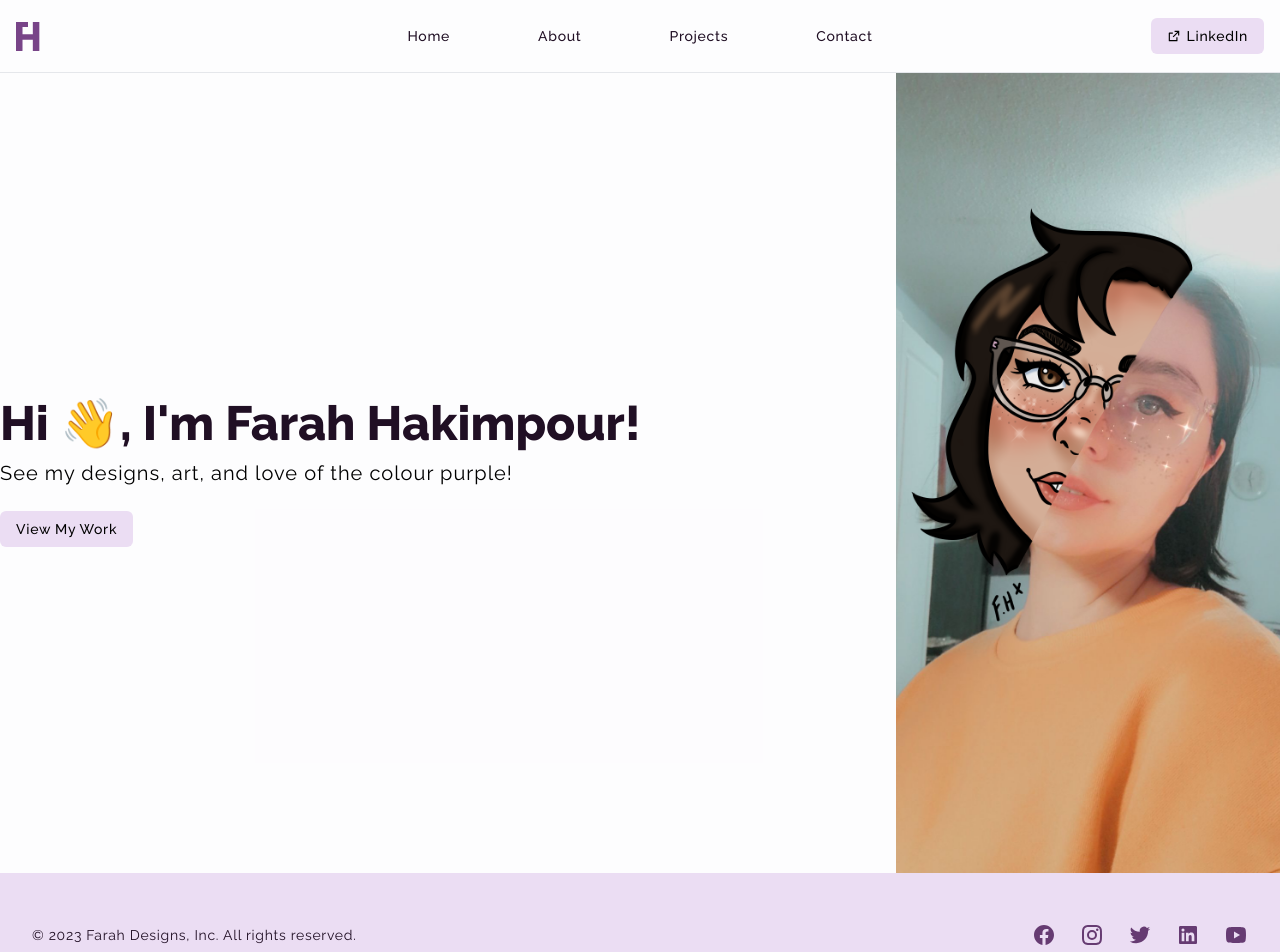
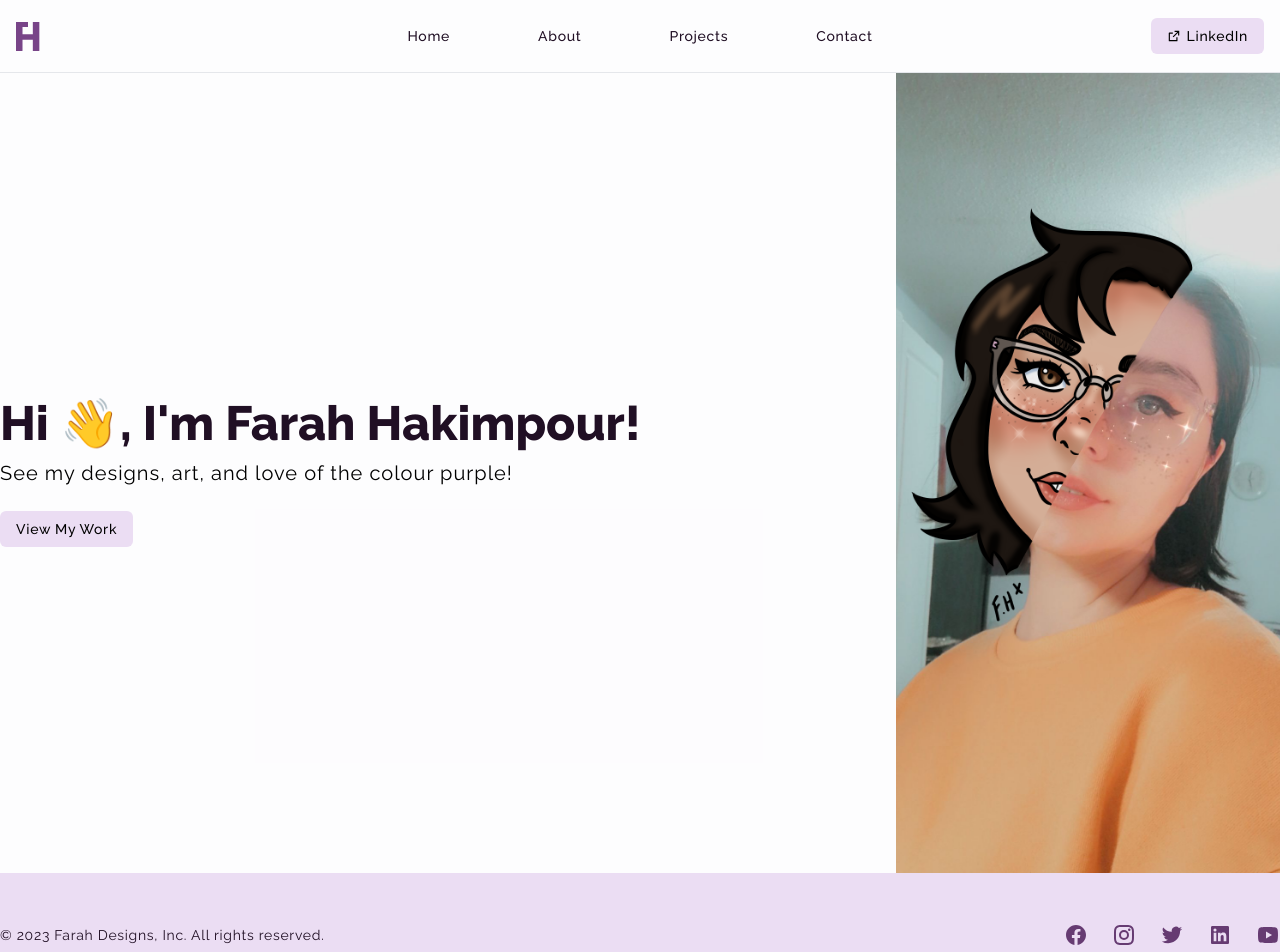
Before and after one commit to Justin-Bento/farah-hakimpour, a Next.js app: page / in a window 1280 px wide. Shown: the top 952 px of the page. Built offline with nearby package versions, Linux system fonts and the light colour scheme.

Commit message:
removed padding left and right on large dispaly

```diff
--- a/src/components/Footer.tsx
+++ b/src/components/Footer.tsx
@@ -5,7 +5,7 @@ import { footer_navigation } from "../../lib/data";
 export default function Footer() {
   return (
     <footer className="bg-primary-200">
-      <div className="px-6 py-12 lg:px-0 lg:mx-auto lg:container md:flex md:items-center md:justify-between lg:px-8">
+      <div className="px-6 py-12 lg:px-0 lg:mx-auto lg:container md:flex md:items-center md:justify-between">
         <div className="flex justify-center space-x-6 md:order-2">
           {footer_navigation.map((item) => (
             <Link key={item.name} href={item.href} className="transition-all text-primary-800 hover:opacity-80">
```
